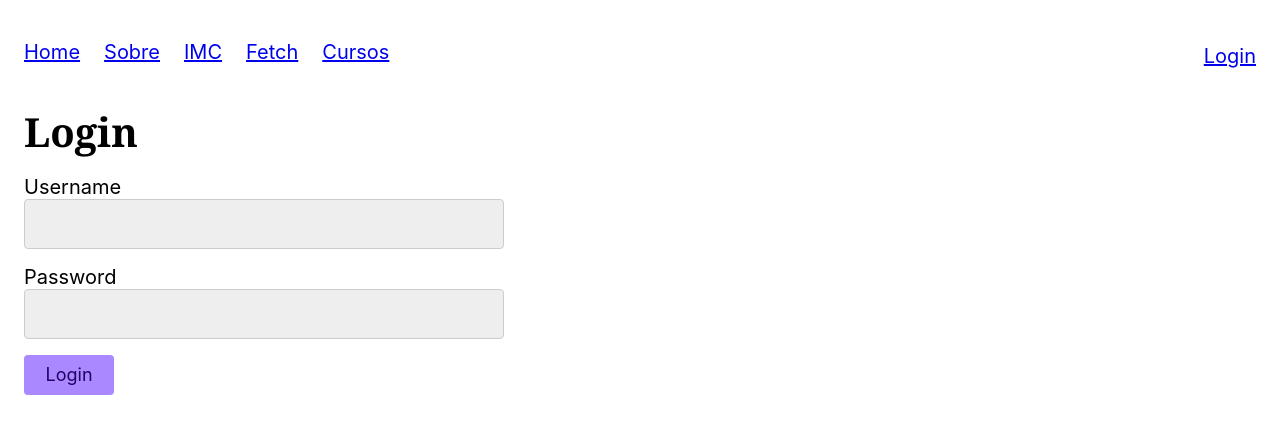
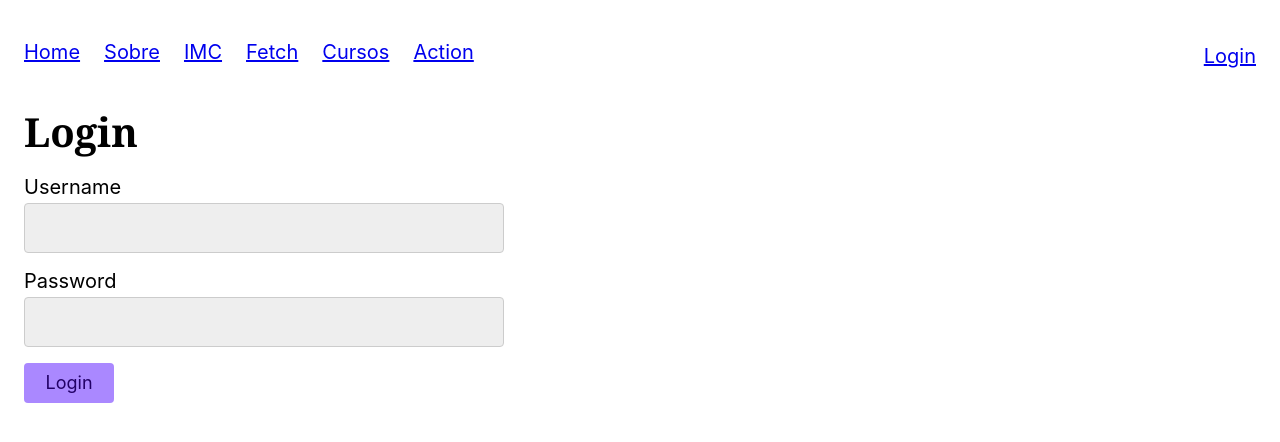
Before and after one commit to Claytonrss/nextjs-course, a Next.js app: page /login in a window 1280 px wide. Shown: the top 442 px of the page. Built offline with nearby package versions, Linux system fonts and the light colour scheme; no server answers.

Commit message:
feat: implement login with serve-actions

```diff
--- a/src/app/api/login/route.ts
+++ b/src/app/api/login/route.ts
@@ -45,7 +45,7 @@ export async function POST(request: NextRequest) {
       httpOnly: true,
     });
 
-    return Response.json({ status: 200, message: "login bem sucedido" });
+    return Response.json({ status: 200, message: "login bem sucedido", token });
   } catch (error) {
     console.error(error);
     return Response.json({ status: 401, error: "Login mal sucedido" });
--- a/src/app/login/page.tsx
+++ b/src/app/login/page.tsx
@@ -1,10 +1,41 @@
+"use client";
 import { Form } from "@/components/components/form";
+import { ENDPOINTS } from "@/config/apiConfig";
+import { useLogin } from "@/hooks/useLogin";
+import { LoginParams } from "@/types/Login";
+import { useRouter } from "next/navigation";
 
-export default async function LoginPage() {
+export default function LoginPage() {
+  const { login, isLoading, error } = useLogin({
+    fetchLogin,
+    actionAfterLogin,
+  });
+  const router = useRouter();
+
+  async function fetchLogin({username, password}: LoginParams) {
+    const response = await fetch(ENDPOINTS.loginLocal, {
+      method: "POST",
+      headers: {
+        "Content-Type": "application/json",
+      },
+      body: JSON.stringify({ username, password }),
+    });
+    if(response.ok) {
+      return await response.json();
+    }
+    return {
+      error: await response.text(),
+    }
+  }
+
+  function actionAfterLogin() {
+    router.push("/");
+  }
+
   return (
     <div>
       <h1>Login</h1>
-      <Form />
+      <Form login={login} isLoading={isLoading} error={error} />
     </div>
   );
 }
--- a/src/components/components/form.tsx
+++ b/src/components/components/form.tsx
@@ -1,29 +1,46 @@
-"use client"
-import { useLogin } from "@/hooks/useLogin";
+"use client";
 
-export function Form() {
-  const { login, isLoading, error } = useLogin();
+import React from "react";
+import { LoginParams } from "@/types/Login";
 
+type FormType = {
+  login: (params: LoginParams) => Promise<void>;
+  isLoading: boolean;
+  error?: string;
+};
+
+export function Form({ login, isLoading, error }: FormType) {
   const handleSubmit = async (event: React.FormEvent<HTMLFormElement>) => {
     event.preventDefault();
     const formData = new FormData(event.currentTarget);
-    const username = formData.get("username");
-    const password = formData.get("password");
-    await login(username, password);
+    const username = formData.get("username")?.toString() || "";
+    const password = formData.get("password")?.toString() || "";
+
+    if (username && password) {
+      await login({ username, password });
+    }
   };
 
   return (
-    <form onSubmit={handleSubmit}>
-      <label>
-        <span>Username</span>
-        <input type="text" name="username" />
-      </label>
-      <label>
-        <span>Password</span>
-        <input type="password" name="password" />
-      </label>
+    <form onSubmit={handleSubmit} aria-busy={isLoading}>
+      <label htmlFor="username">Username</label>
+      <input id="username" type="text" name="username" aria-required="true" />
+
+      <label htmlFor="password">Password</label>
+      <input
+        id="password"
+        type="password"
+        name="password"
+        aria-required="true"
+      />
+
       {isLoading && <p style={{ color: "green" }}>Carregando...</p>}
-      {error && <p style={{ color: "red" }}>{error}</p>}
+      {error && (
+        <p style={{ color: "red" }} aria-live="assertive">
+          {error}
+        </p>
+      )}
+
       <button type="submit">Login</button>
     </form>
   );
--- a/src/components/components/menu.tsx
+++ b/src/components/components/menu.tsx
@@ -30,6 +30,11 @@ export default function Menu() {
             Cursos
           </Link>
         </li>
+        <li>
+          <Link href="/login-action" prefetch>
+            Action
+          </Link>
+        </li>
       </ul>
       <SignInSignOn/>
     </div>
--- /dev/null
+++ b/src/config/apiConfig.ts
@@ -0,0 +1,4 @@
+export const ENDPOINTS = {
+    login: "https://api.origamid.online/conta/login",
+    loginLocal: "/api/login",
+}
--- a/src/hooks/useLogin.js
+++ /dev/null
@@ -1,34 +0,0 @@
-import { useState } from 'react';
-
-export const useLogin = () => {
-  const [error, setError] = useState(undefined);
-  const [isLoading, setIsLoading] = useState(false);
-
-  const login = async (username, password) => {
-    setIsLoading(true);
-    setError(undefined);
-
-    try {
-      const response = await fetch("/api/login", {
-        method: "POST",
-        headers: {
-          "Content-Type": "application/json",
-        },
-        body: JSON.stringify({ username, password }),
-      });
-      const data = await response.json();
-
-      if(data.status === 200) {
-        window.location.href = "/";
-      } else {
-        setError(data.error);
-      }
-    } catch (error) {
-      setError('An unexpected error occurred');
-    } finally {
-      setIsLoading(false);
-    }
-  };
-
-  return { login, isLoading, error };
-};
--- /dev/null
+++ b/src/hooks/useLogin.ts
@@ -0,0 +1,41 @@
+import { LoginParams } from "@/types/Login";
+import { useState } from "react";
+
+interface ResponseType extends Response {
+  error?: string;
+  token?: string;
+}
+
+type UseLoginType = {
+  fetchLogin: ({username, password}: LoginParams) => Promise<ResponseType>;
+  actionAfterLogin: () => void;
+};
+
+export const useLogin = ({ fetchLogin, actionAfterLogin }: UseLoginType) => {
+  const [error, setError] = useState<string>();
+  const [isLoading, setIsLoading] = useState(false);
+
+  const login = async ({ username, password }: LoginParams) => {
+    setIsLoading(true);
+    setError(undefined);
+
+    try {
+      const data = await fetchLogin({username, password});
+      console.log("🚀 ~ login ~ data:", data)
+
+      if (data.token) {
+        actionAfterLogin();
+      } else {
+        setError(data.error);
+      }
+    } catch (err) {
+      const errorMessage =
+        err instanceof Error ? err.message : "Ocorreu um erro inesperado";
+      setError(errorMessage);
+    } finally {
+      setIsLoading(false);
+    }
+  };
+
+  return { login, isLoading, error };
+};
--- /dev/null
+++ b/src/types/Login.d.ts
@@ -0,0 +1,4 @@
+export type LoginParams = {
+    username: string;
+    password: string;
+}
```
Also changed, not shown: src/app/login-action/page.tsx (added, +63 -0 lines), src/server-actions/cookies.ts (added, +28 -0 lines), src/server-actions/login.ts (added, +28 -0 lines).
